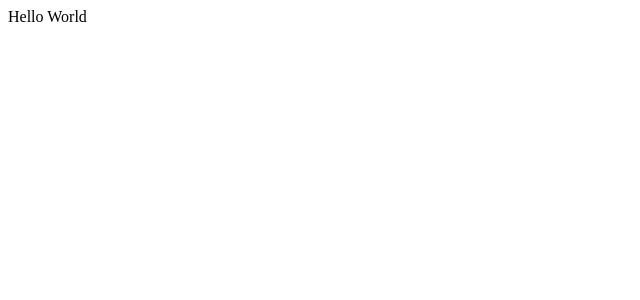
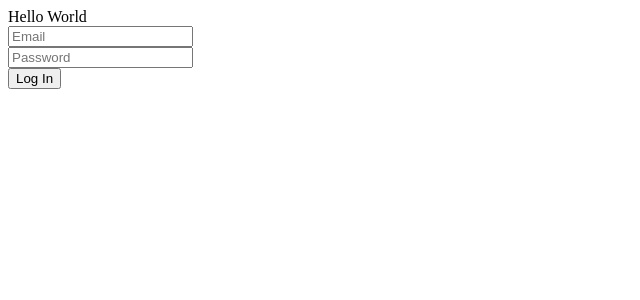
Before and after one commit to build-deforestation-application/FE_Deforestation-Dashboard, a React (Create React App) app in the folder client/: page / in a window 1280 px wide. Shown: the top 300 px of the page, without its empty margins (0-640 px from the left). Built offline with nearby package versions, Linux system fonts and the light colour scheme.

Commit message:
add basic login form

```diff
--- a/client/package.json
+++ b/client/package.json
@@ -3,9 +3,11 @@
   "version": "0.1.0",
   "private": true,
   "dependencies": {
+    "formik": "^1.5.8",
     "react": "^16.10.2",
     "react-dom": "^16.10.2",
-    "react-scripts": "3.2.0"
+    "react-scripts": "3.2.0",
+    "yup": "^0.27.0"
   },
   "scripts": {
     "start": "react-scripts start",
--- a/client/src/App.js
+++ b/client/src/App.js
@@ -1,5 +1,12 @@
 import React from 'react';
+import LoginForm from "./login/LoginForm"
 
-const App = () => <div>Hello World</div>;
-
+const App = () => {
+ return(
+   <>
+    <div>Hello World</div>
+    <LoginForm/>
+    </>
+  );
+};
 export default App;
--- /dev/null
+++ b/client/src/login/LoginForm.js
@@ -0,0 +1,36 @@
+import React from 'react';
+import { withFormik, Form, Field } from 'formik';
+
+const Login = ({ values, errors, touched }) => {
+  return (
+    <Form>
+      <div>
+        <Field type="text" name="Email" placeholder="Email" />
+      </div>
+
+      <div>
+        <Field type="password" name="password" placeholder="Password" />
+      </div>
+
+      <button type="submit">Log In</button>
+    </Form>
+  );
+};
+
+const LoginForm = withFormik({
+  mapPropsToValues({ email, password }) {
+    return {
+      email: email || '',
+      password: password || '',
+    };
+  },
+
+  handleSubmit(values) {
+    // do stuff with values
+  },
+})(Login);
+
+
+
+
+export default LoginForm;
```
